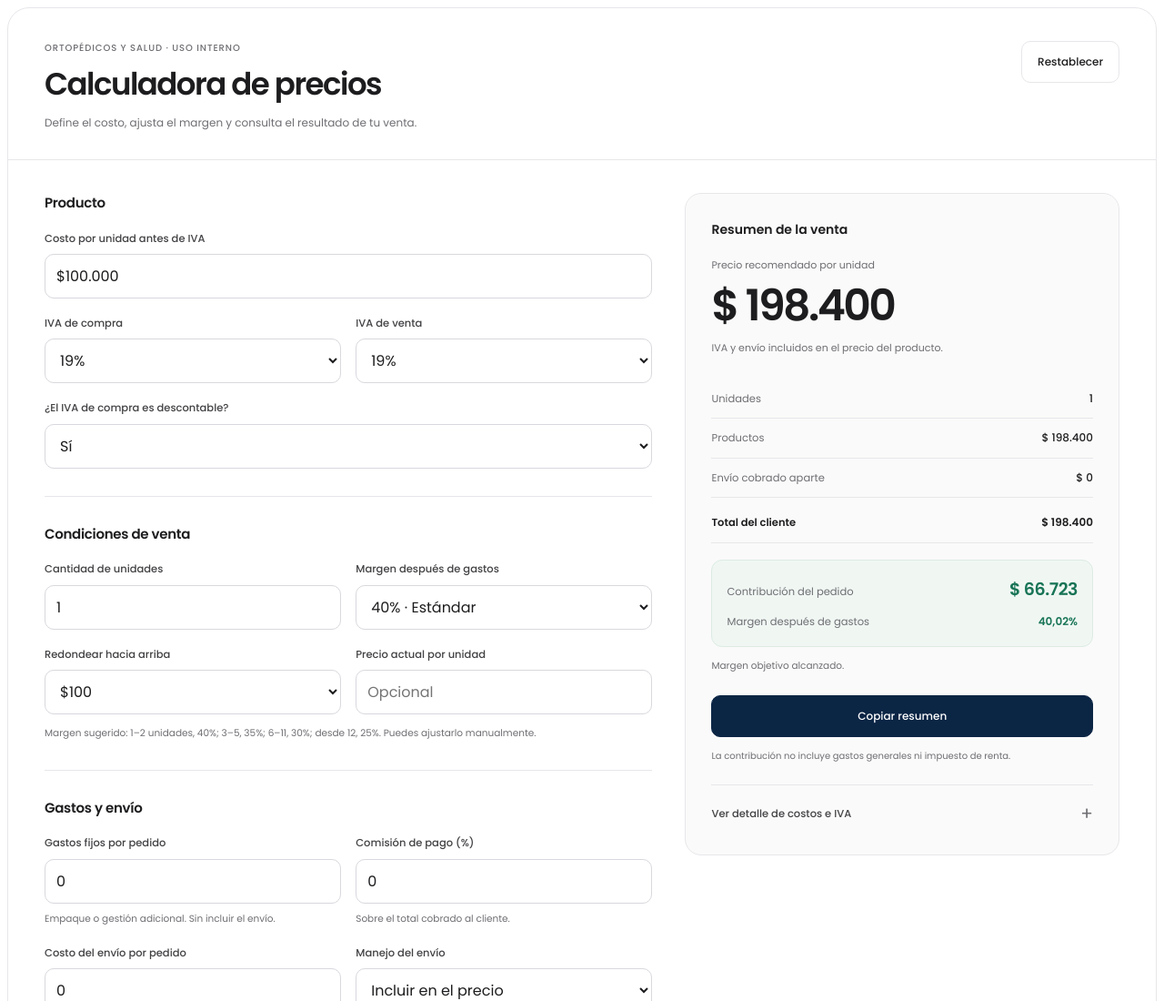
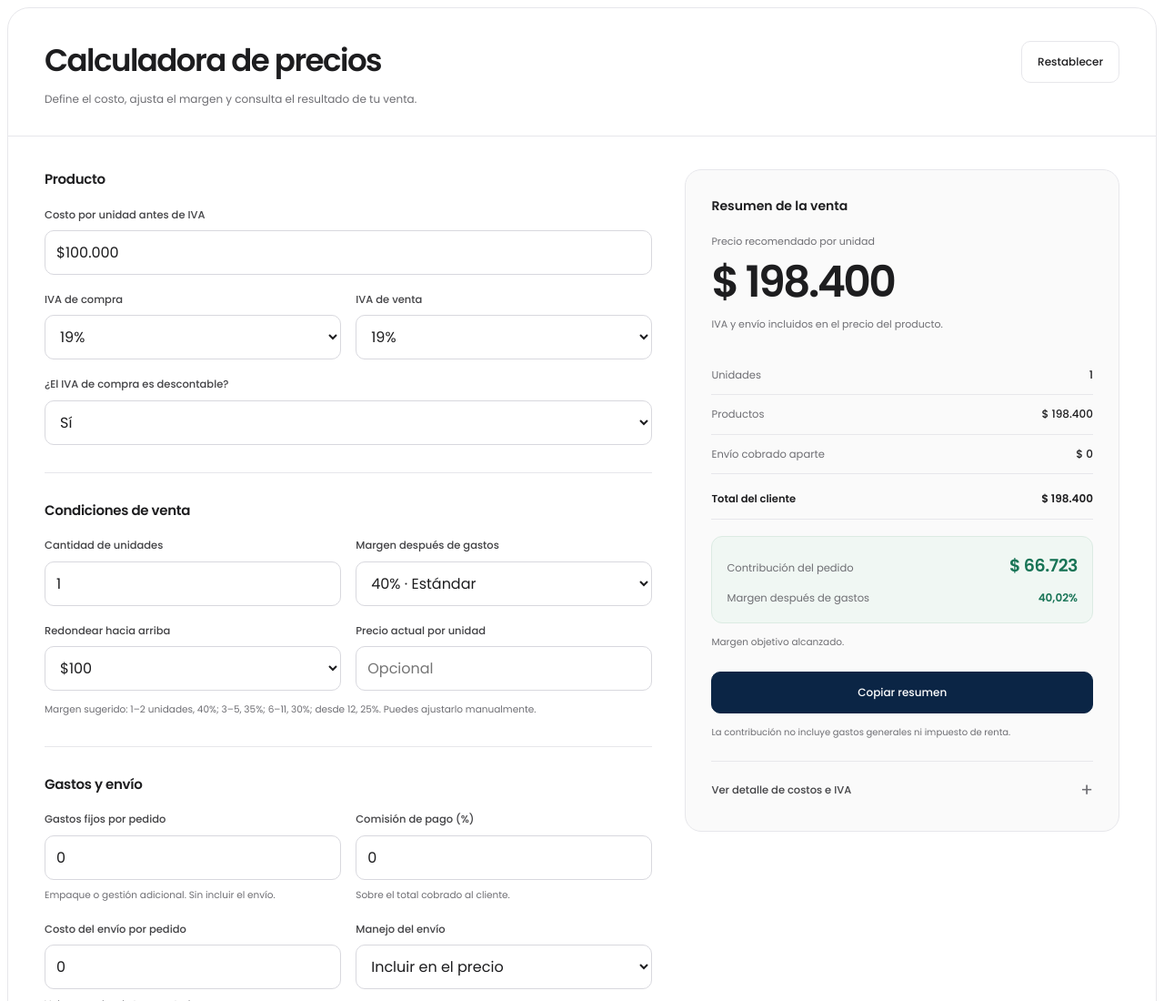
Before and after one commit to emytob23-oss/calculadora, a plain HTML site: page index.html in a window 1280 px wide. Shown: the top 1100 px of the page at 91% size. Drawn offline with Linux system fonts and the light colour scheme.

Commit message:
Update index.html

```diff
--- a/index.html
+++ b/index.html
@@ -628,7 +628,7 @@
 <div id="oys-calc-v9">
   <header class="oys-header">
     <div>
-      <span class="oys-brand">ORTOPÉDICOS Y SALUD · USO INTERNO</span>
+
       <h2>Calculadora de precios</h2>
       <p>
         Define el costo, ajusta el margen y consulta el resultado
```
